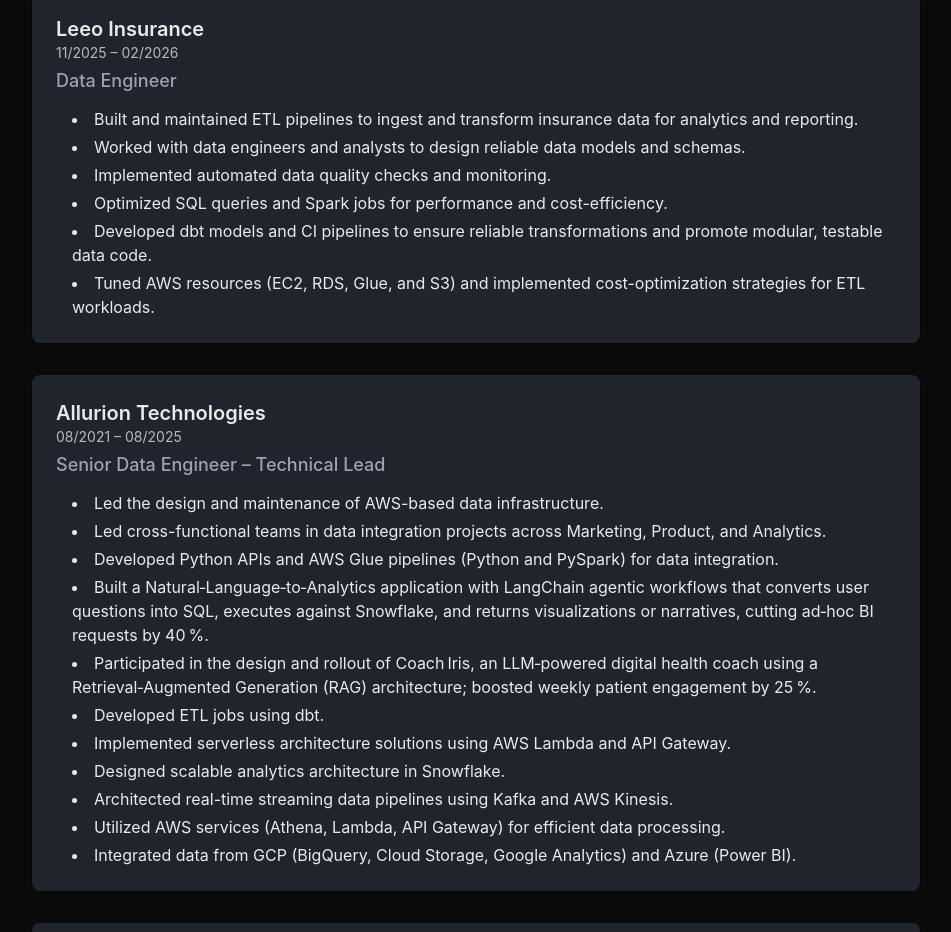
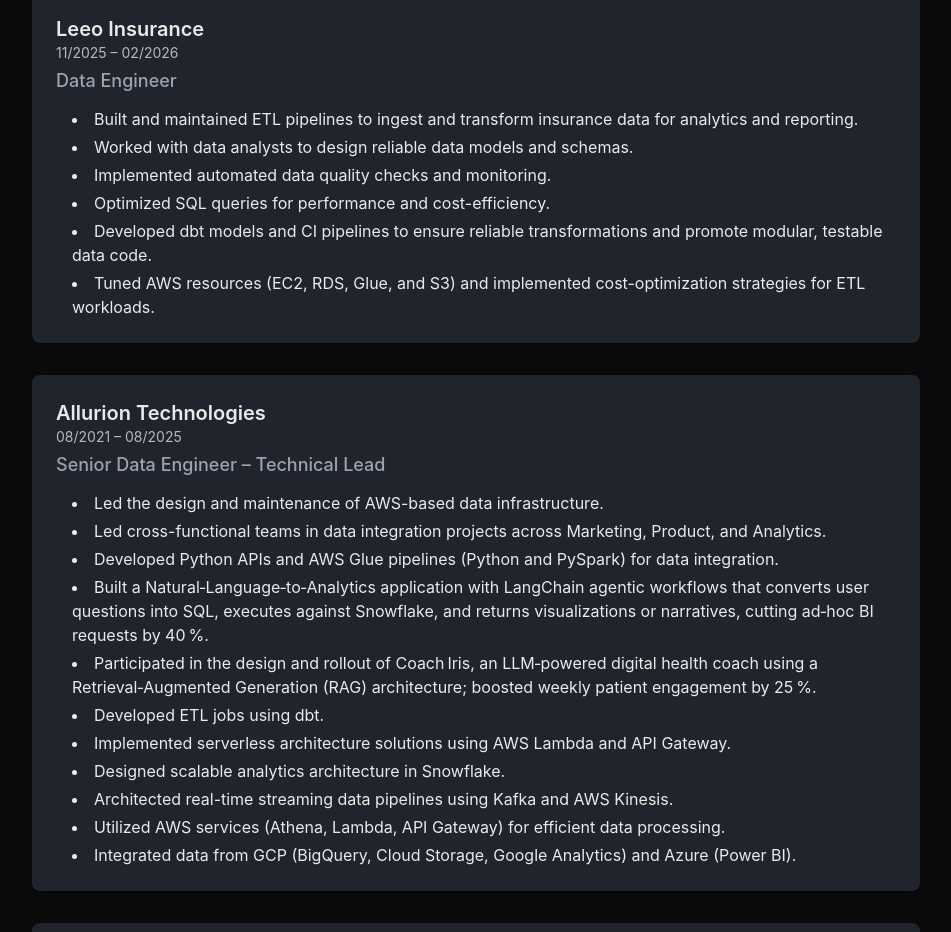
Before and after one commit to amorcecian/website, a Next.js app: page / in a window 1280 px wide. Shown: the part 1340-2272 px from the top of the page, without its empty margins (164-1115 px from the left). Built offline with nearby package versions, Linux system fonts and the light colour scheme.

Commit message:
Updating Leeo experience

```diff
--- a/pages/index.js
+++ b/pages/index.js
@@ -49,9 +49,9 @@
       title: "Data Engineer",
       responsibilities: [
         "Built and maintained ETL pipelines to ingest and transform insurance data for analytics and reporting.",
-        "Worked with data engineers and analysts to design reliable data models and schemas.",
+        "Worked with data analysts to design reliable data models and schemas.",
         "Implemented automated data quality checks and monitoring.",
-        "Optimized SQL queries and Spark jobs for performance and cost-efficiency.",
+        "Optimized SQL queries for performance and cost-efficiency.",
         "Developed dbt models and CI pipelines to ensure reliable transformations and promote modular, testable data code.",
         "Tuned AWS resources (EC2, RDS, Glue, and S3) and implemented cost-optimization strategies for ETL workloads.",
       ],
```
